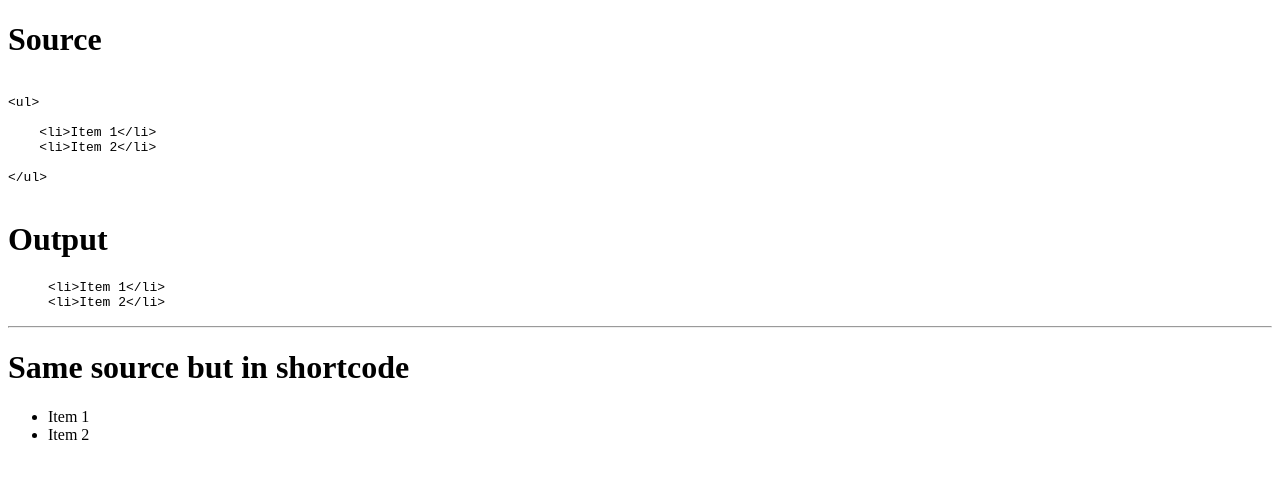
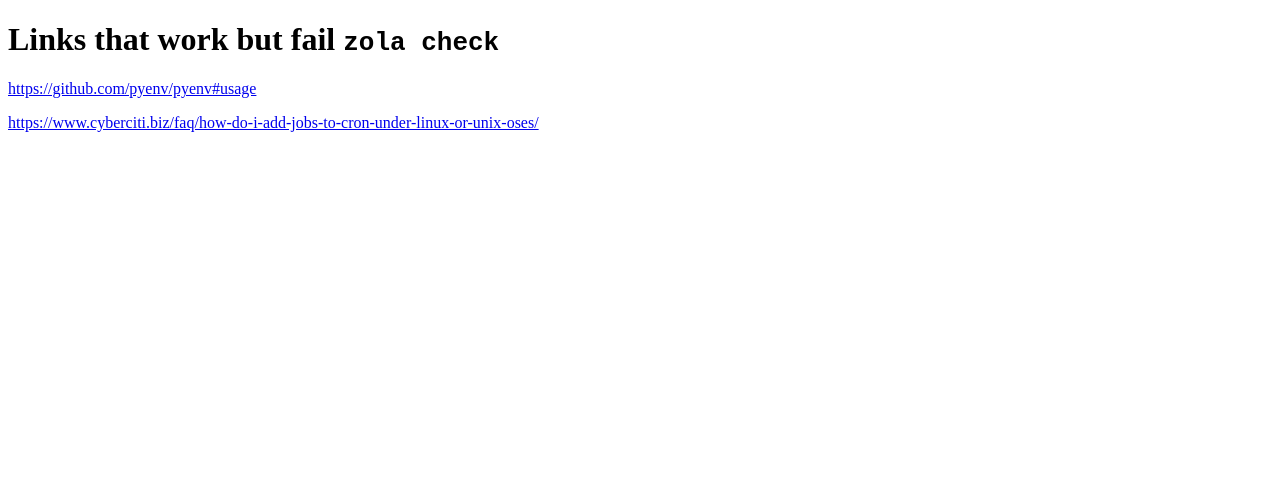
Before and after one commit to c-git/raw_html_demo, a plain HTML site: page docs/index.html in a window 1280 px wide. Drawn offline with Linux system fonts and the light colour scheme.

Commit message:
Example links that fail zola check

```diff
--- a/docs/index.html
+++ b/docs/index.html
@@ -5,29 +5,9 @@
     <title>Title</title>
 </head>
 <body>
-<h1>Source</h1>
-<pre data-lang="html" class="language-html "><code class="language-html" data-lang="html">
-&lt;ul&gt;
+<h1 id="links-that-work-but-fail-zola-check">Links that work but fail <code>zola check</code></h1>
+<p><a href="https://github.com/pyenv/pyenv#usage">https://github.com/pyenv/pyenv#usage</a></p>
+<p><a href="https://www.cyberciti.biz/faq/how-do-i-add-jobs-to-cron-under-linux-or-unix-oses/">https://www.cyberciti.biz/faq/how-do-i-add-jobs-to-cron-under-linux-or-unix-oses/</a></p>
 
-    &lt;li&gt;Item 1&lt;&#x2F;li&gt;
-    &lt;li&gt;Item 2&lt;&#x2F;li&gt;
-
-&lt;&#x2F;ul&gt;
-
-</code></pre>
-<h1>Output</h1>
-<ul>
-<pre><code>&lt;li&gt;Item 1&lt;&#x2F;li&gt;
-&lt;li&gt;Item 2&lt;&#x2F;li&gt;
-</code></pre>
-</ul>
-<hr />
-<h1>Same source but in shortcode</h1>
-<ul>
-
-    <li>Item 1</li>
-    <li>Item 2</li>
-
-</ul>
 </body>
 </html>
```
Also changed, not shown: 1 other file.
